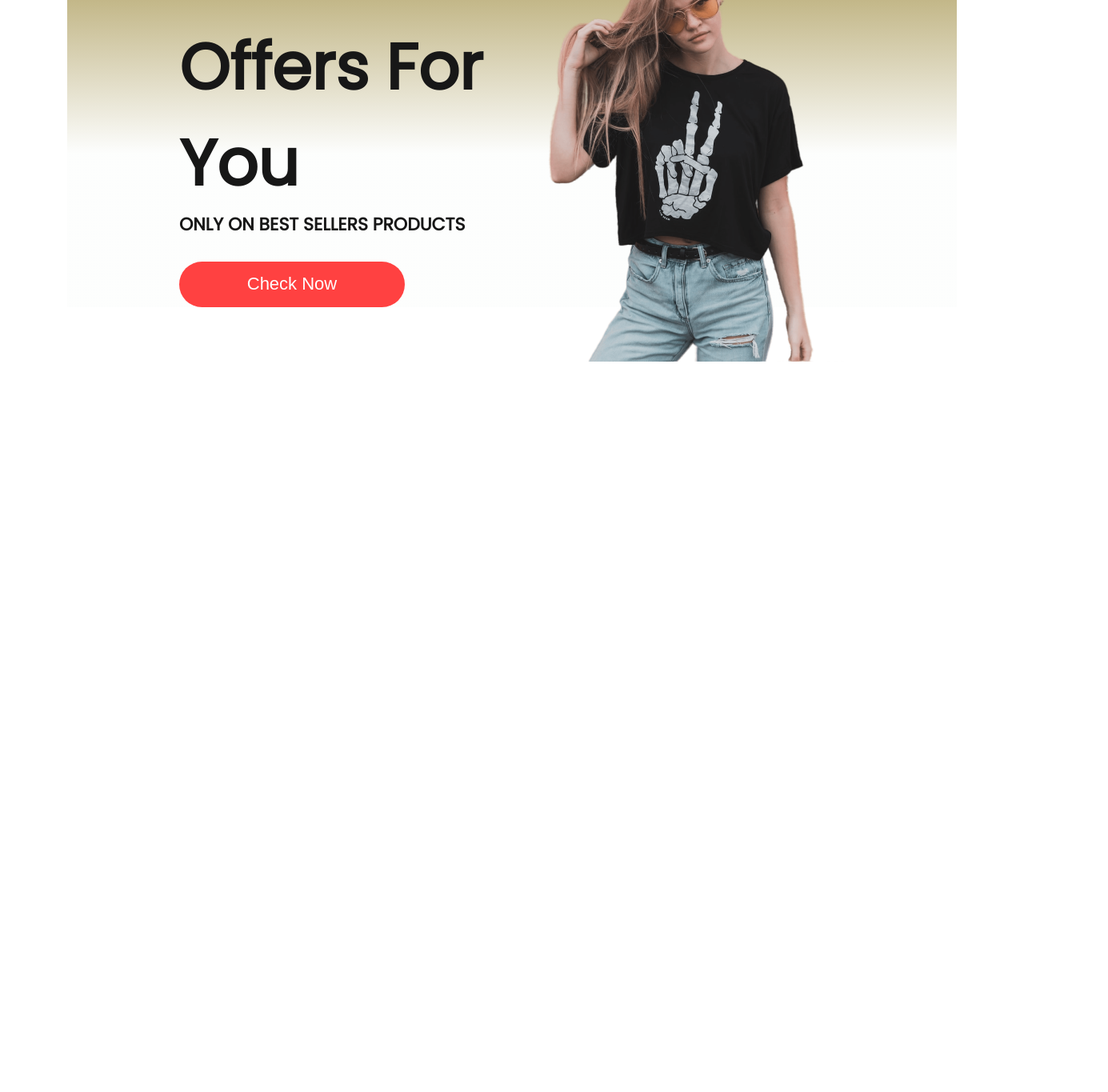
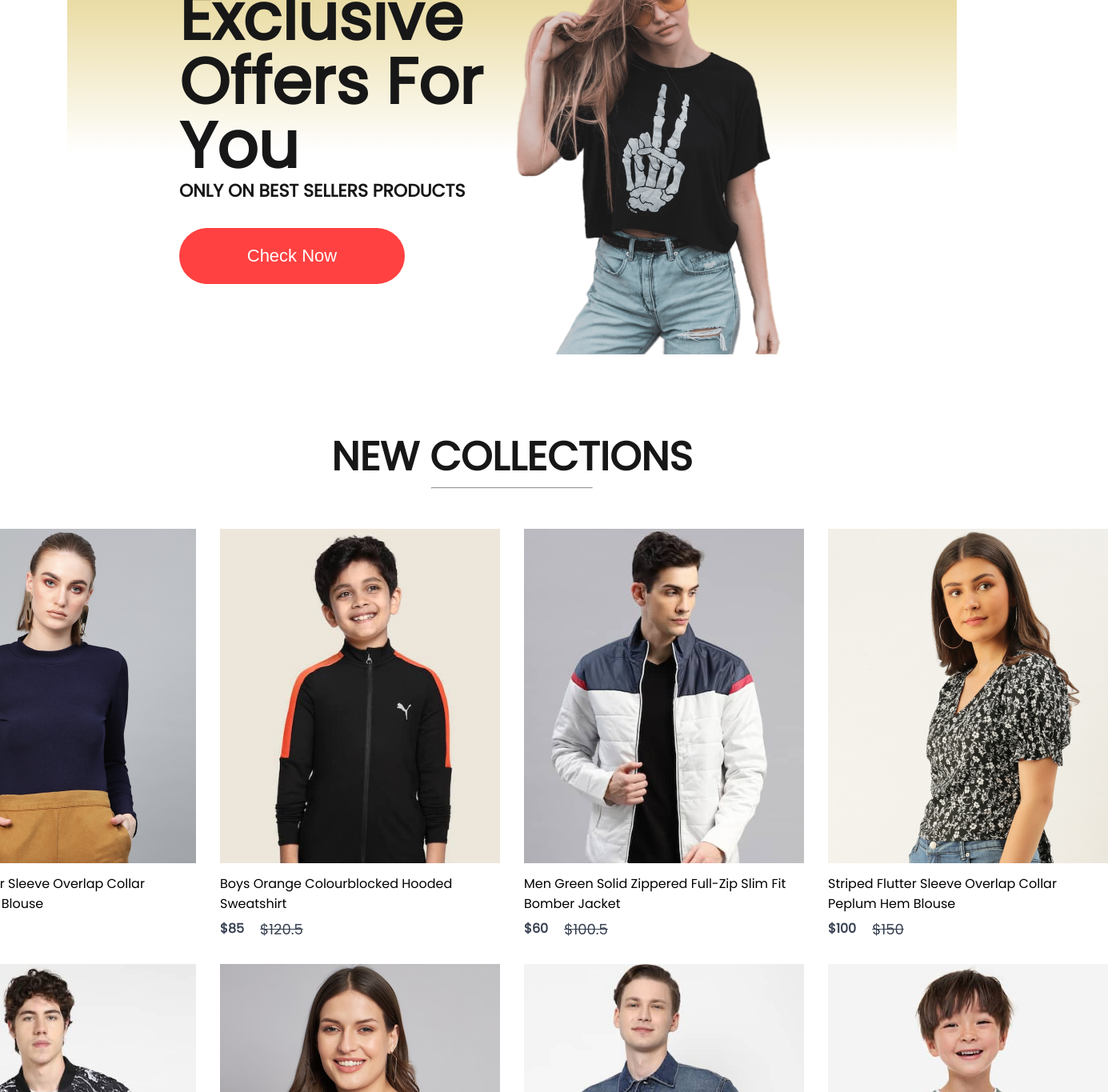
Before and after one commit to supreetvajjarmatti/MaxMarketplace, a React (Create React App) app in the folder frontend/: page / in a window 1280 px wide. Shown: the part 1435-2800 px from the top of the page at 80% size, 1385 px wide, since content can reach past the window. Before the commit the page ends 2009 px from the top, so only its background shows below. Built offline with nearby package versions, Linux system fonts and the light colour scheme.

Commit message:
New Collections added

```diff
--- a/frontend/src/Components/Hero/Hero.css
+++ b/frontend/src/Components/Hero/Hero.css
@@ -9,7 +9,7 @@
 
   .hero {
     flex: 1;
-    background: linear-gradient(180deg, #fde1ff, #e1ffea22 60%);
+    background: linear-gradient(180deg, #dfca76, #9bc82100 60%);
     display: flex;
   }
 
--- /dev/null
+++ b/frontend/src/Components/NewCollections/NewCollections.css
@@ -0,0 +1,24 @@
+.new-collections{
+    display: flex;
+    flex-direction: column;
+    align-items: center;
+    gap: 0px;
+    height: 90vh;
+}
+.new-collections h1{
+    color: #171717;
+    font-size: 50px;
+    font-weight: 600;
+}
+.new-collections hr{
+    width: 200px;
+    height: 6px;
+    border-radius: 10px;
+    background: #252525;
+}
+.collections{
+    display: grid;
+    grid-template-columns: 1fr 1fr 1fr 1fr;
+    margin-top: 50px;
+    gap: 30px;
+}
--- /dev/null
+++ b/frontend/src/Components/NewCollections/NewCollections.jsx
@@ -0,0 +1,29 @@
+import React from "react";
+import "./NewCollections.css";
+import new_collection from "../Assets/new_collections";
+import Item from "../Item/Item";
+
+function NewCollections() {
+  return (
+    <div className="new-collections">
+      <h1>NEW COLLECTIONS</h1>
+      <hr />
+      <div className="collections">
+        {new_collection.map((item, i) => {
+          return (
+            <Item
+              key={i}
+              id={item.id}
+              name={item.name}
+              image={item.image}
+              new_price={item.new_price}
+              old_price={item.old_price}
+            />
+          );
+        })}
+      </div>
+    </div>
+  );
+}
+
+export default NewCollections;
--- a/frontend/src/Components/Offers/Offers.css
+++ b/frontend/src/Components/Offers/Offers.css
@@ -4,19 +4,21 @@
     margin: auto;
     display: flex;
     padding: 0px 140px;
-    margin-bottom: 190px;
-    background: linear-gradient(180deg, #a6944e 0%, #eef5f022 60%);
+    margin-bottom: 150px;
+    background: linear-gradient(180deg, #dfca76 0%, #9bc82100 60%);
 }
 .offers-left{
     flex: 1;
     display: flex;
     flex-direction: column;
     justify-content: center;
+    padding-top: 50px;
 }
-.offers-left h1{
+.offers-left h1 {
     color: #171717;
     font-size: 80px;
     font-weight: 600;
+    line-height: 80px;
 }
 .offers-left p{
     color: #171717;
@@ -36,5 +38,15 @@
     cursor: pointer;
 }
 .offers-right{
-
+    flex: 1;
+    display: flex;
+    align-items: center;
+    justify-content: 50px;
+    padding-top: 50px;
 }
+.offers-left button:hover{
+    background: #f3f3f3;
+    color: black;
+    border: 1px solid black;
+    transition: 0.75s;
+}
--- a/frontend/src/Pages/Shop.jsx
+++ b/frontend/src/Pages/Shop.jsx
@@ -2,6 +2,7 @@ import React from 'react'
 import Hero from '../Components/Hero/Hero'
 import Popular from '../Components/Popular/Popular'
 import Offers from '../Components/Offers/Offers'
+import NewCollections from '../Components/NewCollections/NewCollections'
 
 const Shop = () => {
   return (
@@ -9,6 +10,7 @@ const Shop = () => {
       <Hero/>
       <Popular/>
       <Offers/>
+      <NewCollections/>
     </div>
   )
 }
```
